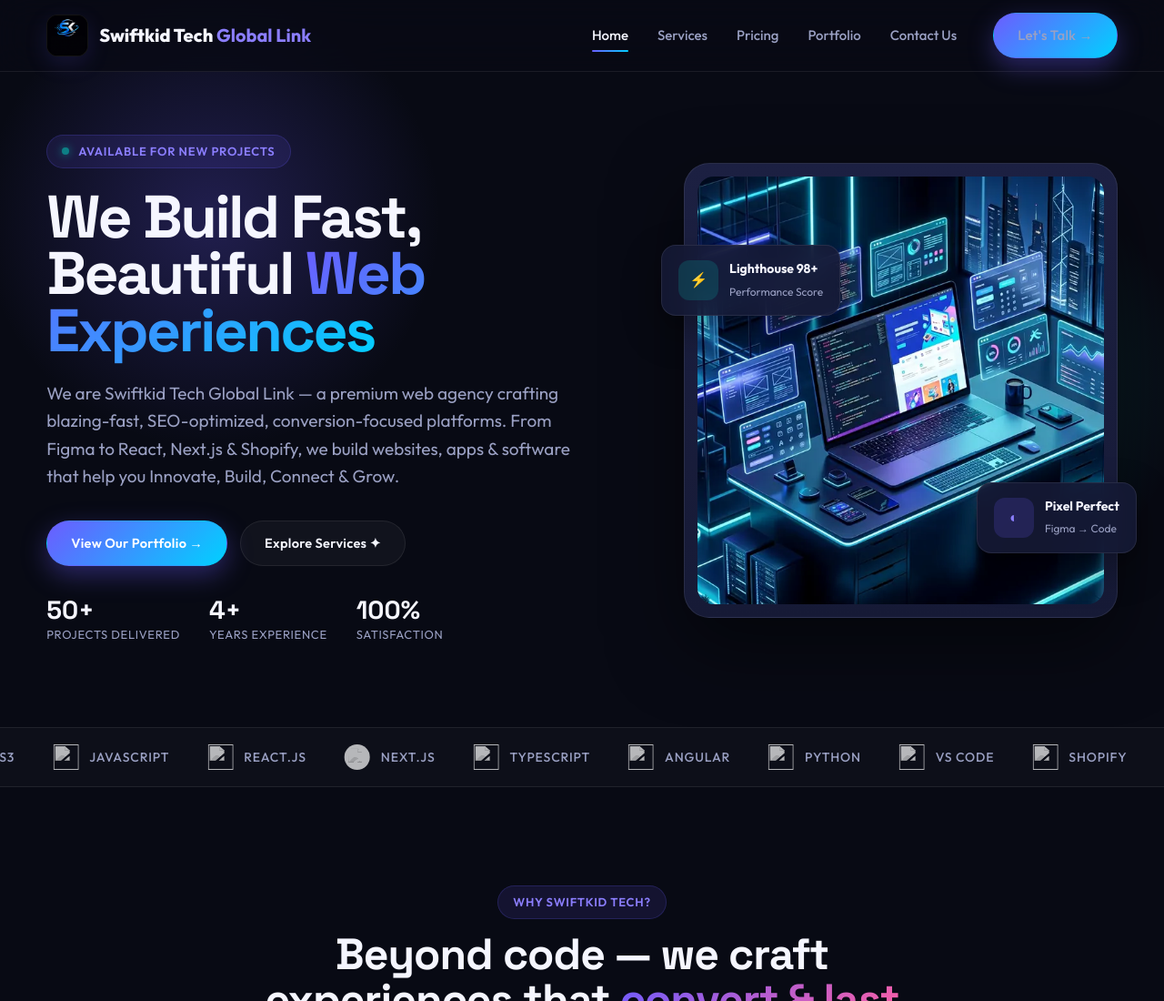
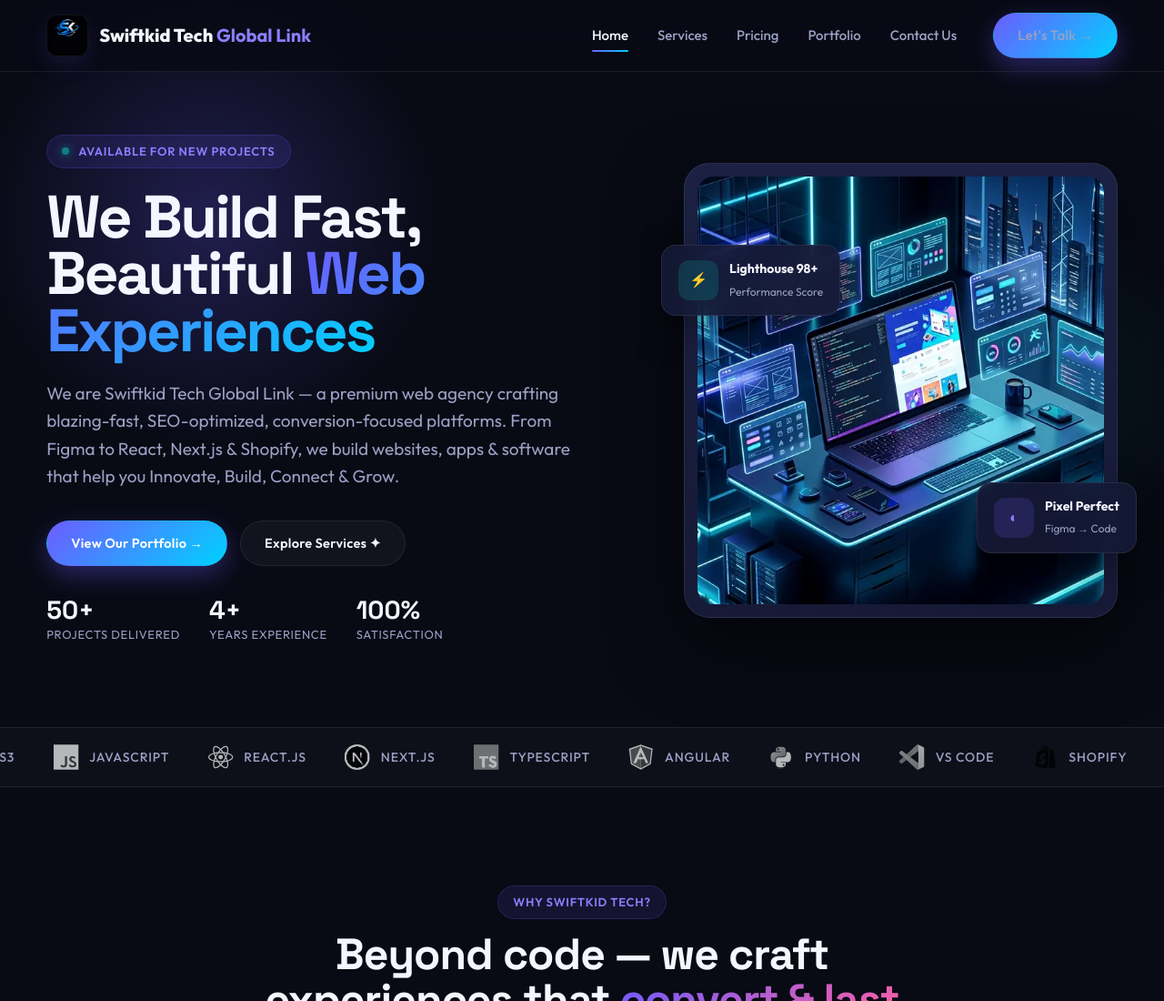
Before and after one commit to swiftkidoo/Swiftkid-Tech-Global, a plain HTML site: page index.html in a window 1280 px wide. Shown: the top 1100 px of the page at 91% size. Drawn offline with Linux system fonts and the light colour scheme.

Commit message:
Update index.html

```diff
--- a/index.html
+++ b/index.html
@@ -65,22 +65,22 @@
 
 <div class="tech-marquee">
   <div class="marquee-track">
-    <div class="marquee-item"><img src="icons/html5.svg"> HTML5</div>
-    <div class="marquee-item"><img src="icons/css3.svg"> CSS3</div>
-    <div class="marquee-item"><img src="icons/javascript.svg"> JavaScript</div>
-    <div class="marquee-item"><img src="icons/react.svg"> React.js</div>
-    <div class="marquee-item"><img src="icons/nextjs.svg" style="background:white;border-radius:50%;padding:2px"> Next.js</div>
-    <div class="marquee-item"><img src="icons/typescript.svg"> TypeScript</div>
-    <div class="marquee-item"><img src="icons/angular.svg"> Angular</div>
-    <div class="marquee-item"><img src="icons/python.svg"> Python</div>
-    <div class="marquee-item"><img src="icons/vscode.svg"> VS Code</div>
-    <div class="marquee-item"><img src="icons/shopify.svg"> Shopify</div>
+    <div class="marquee-item"><img src="html5.svg"> HTML5</div>
+    <div class="marquee-item"><img src="css3.svg"> CSS3</div>
+    <div class="marquee-item"><img src="javascript.svg"> JavaScript</div>
+    <div class="marquee-item"><img src="react.svg"> React.js</div>
+    <div class="marquee-item"><img src="nextjs.svg" style="background:white;border-radius:50%;padding:2px"> Next.js</div>
+    <div class="marquee-item"><img src="typescript.svg"> TypeScript</div>
+    <div class="marquee-item"><img src="angular.svg"> Angular</div>
+    <div class="marquee-item"><img src="python.svg"> Python</div>
+    <div class="marquee-item"><img src="vscode.svg"> VS Code</div>
+    <div class="marquee-item"><img src="shopify.svg"> Shopify</div>
     <!-- duplicate -->
-    <div class="marquee-item"><img src="icons/html5.svg"> HTML5</div>
-    <div class="marquee-item"><img src="icons/css3.svg"> CSS3</div>
-    <div class="marquee-item"><img src="icons/javascript.svg"> JavaScript</div>
-    <div class="marquee-item"><img src="icons/react.svg"> React.js</div>
-    <div class="marquee-item"><img src="icons/nextjs.svg" style="background:white;border-radius:50%;padding:2px"> Next.js</div>
+    <div class="marquee-item"><img src="html5.svg"> HTML5</div>
+    <div class="marquee-item"><img src="css3.svg"> CSS3</div>
+    <div class="marquee-item"><img src="javascript.svg"> JavaScript</div>
+    <div class="marquee-item"><img src="react.svg"> React.js</div>
+    <div class="marquee-item"><img src="nextjs.svg" style="background:white;border-radius:50%;padding:2px"> Next.js</div>
   </div>
 </div>
 
```
